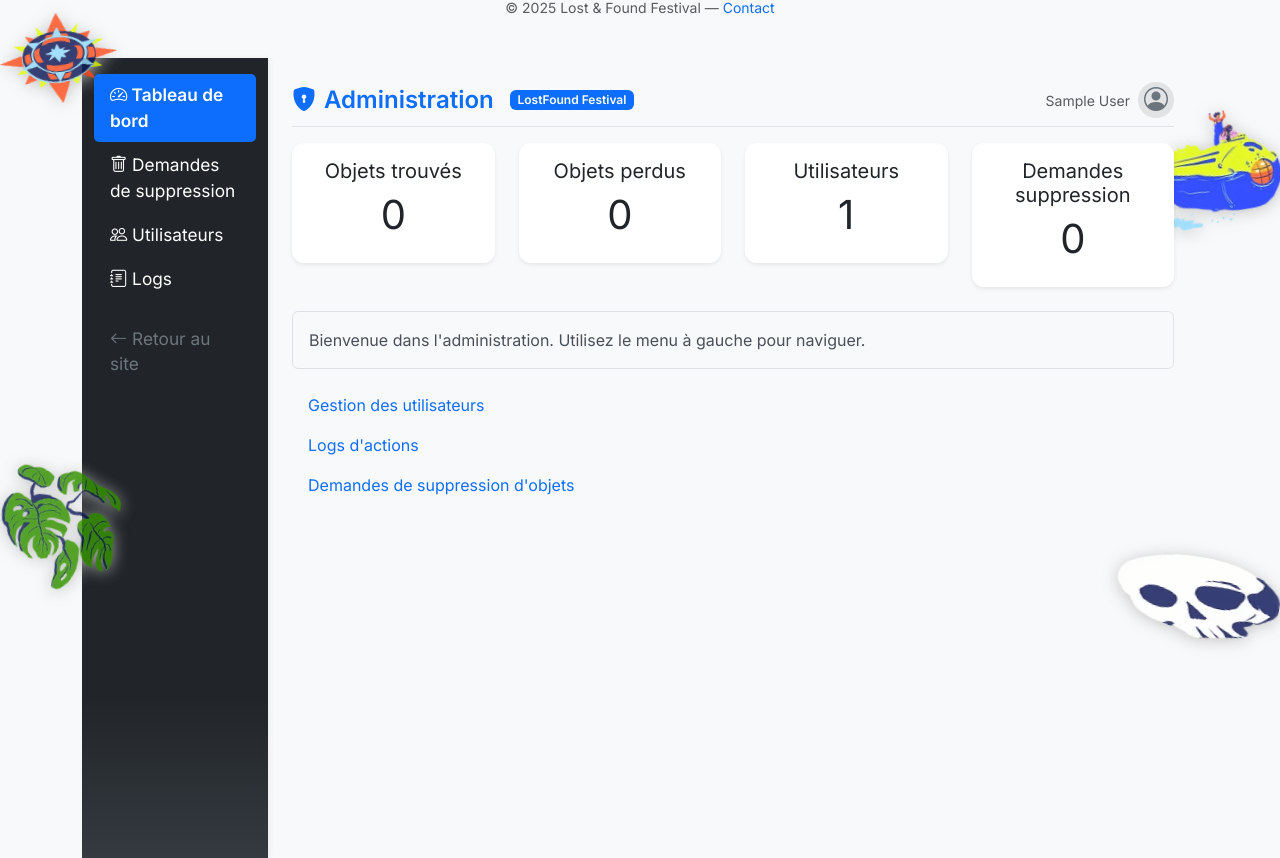
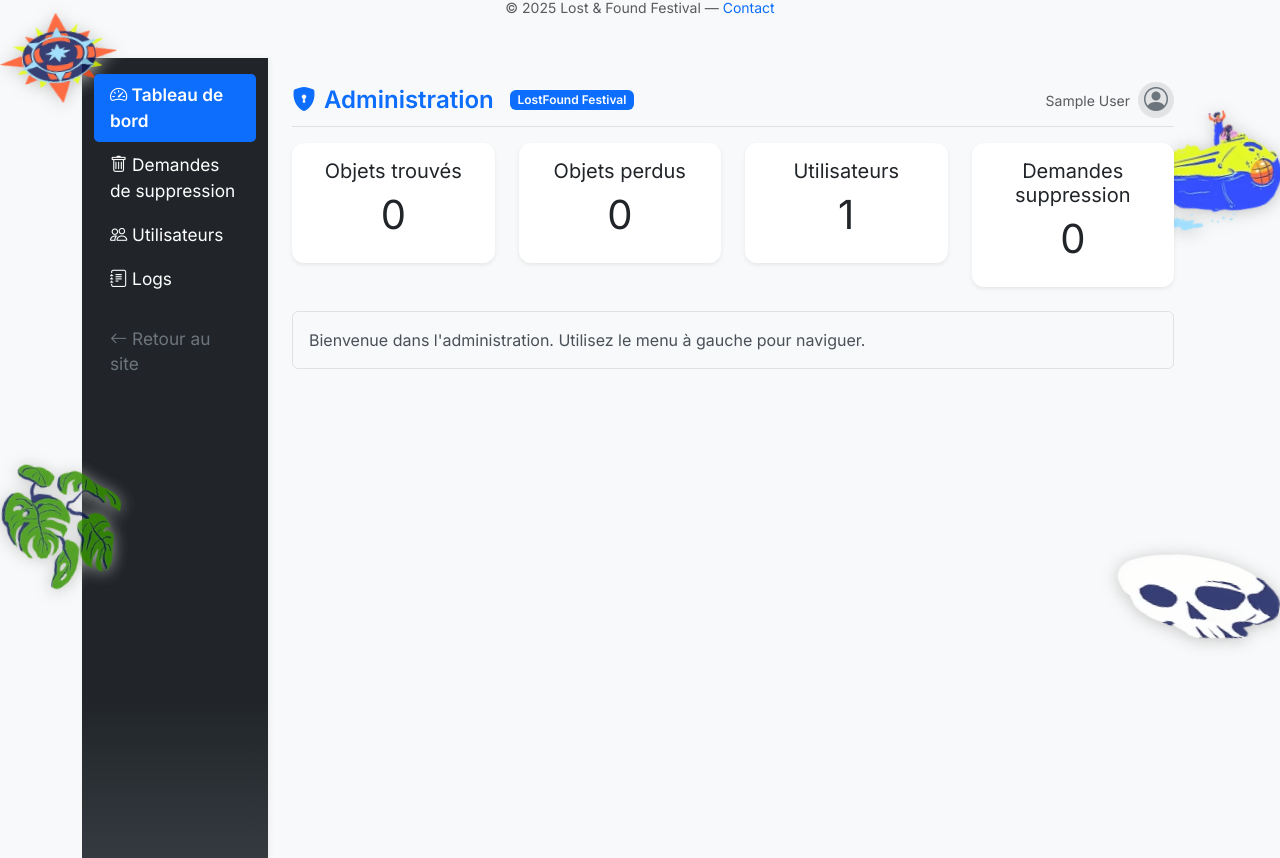
Before and after one commit to syrus2008/lostfound_festival, a Flask app: page /admin/ in a window 1280 px wide. Shown: the part 107-965 px from the top of the page. Run offline with Flask 3, Linux system fonts and the light colour scheme; a user stored in the database is signed in; tables that the repository leaves empty hold one stand-in row (values such as "Sample post"); some libraries are stand-ins or nearby versions.

Commit message:
correction de la page admin

```diff
--- a/templates/admin/dashboard.html
+++ b/templates/admin/dashboard.html
@@ -41,15 +41,4 @@
     <div class="alert alert-info">Bienvenue dans l'administration. Utilisez le menu à gauche pour naviguer.</div>
   </div>
 </div>
-<ul class="nav flex-column">
-  <li class="nav-item">
-    <a class="nav-link" href="{{ url_for('admin.admin_users') }}">Gestion des utilisateurs</a>
-  </li>
-  <li class="nav-item">
-    <a class="nav-link" href="{{ url_for('admin.admin_logs') }}">Logs d'actions</a>
-  </li>
-  <li class="nav-item">
-    <a class="nav-link" href="{{ url_for('admin.deletion_requests') }}">Demandes de suppression d'objets</a>
-  </li>
-</ul>
 {% endblock %}
--- a/templates/admin/users.html
+++ b/templates/admin/users.html
@@ -28,10 +28,4 @@
     </table>
   </div>
 </div>
-      <td>{{ 'Admin' if user.is_admin else 'Utilisateur' }}</td>
-      <td><!-- actions à venir --></td>
-    </tr>
-    {% endfor %}
-  </tbody>
-</table>
 {% endblock %}
```
